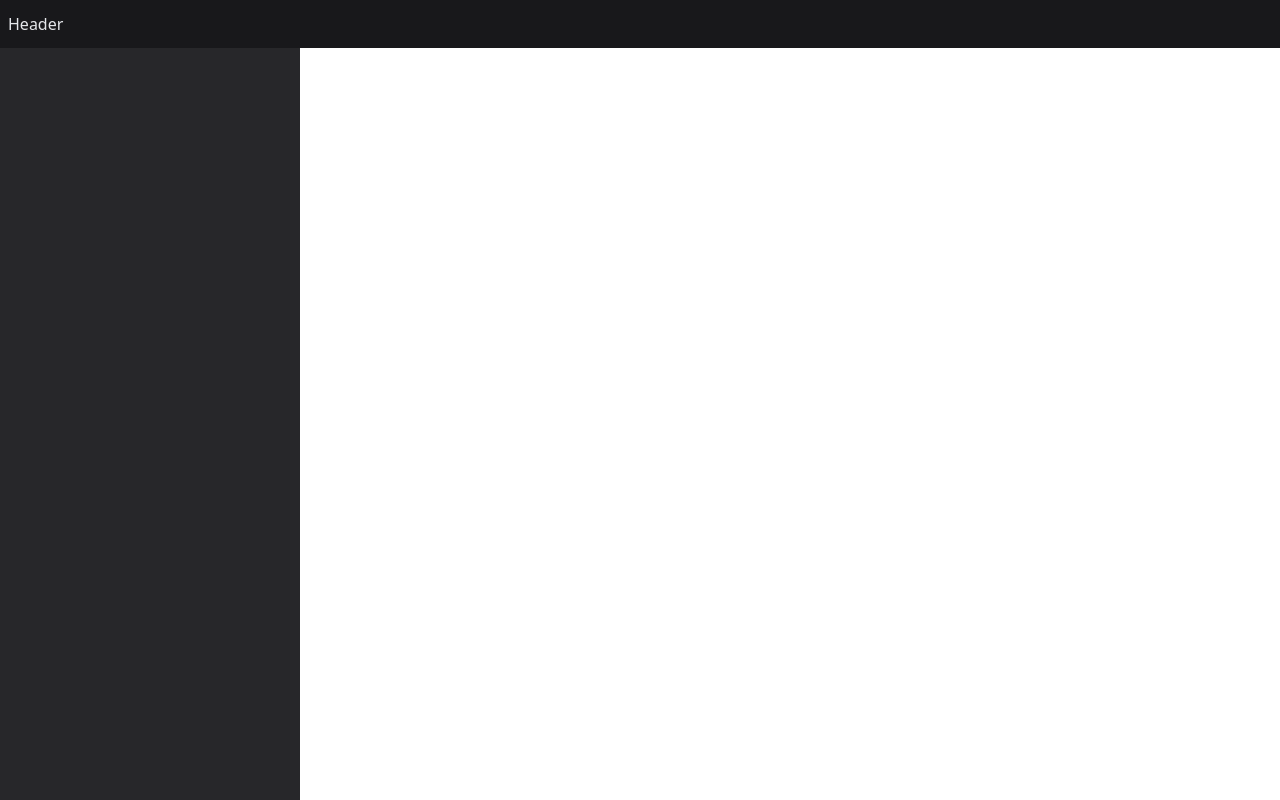
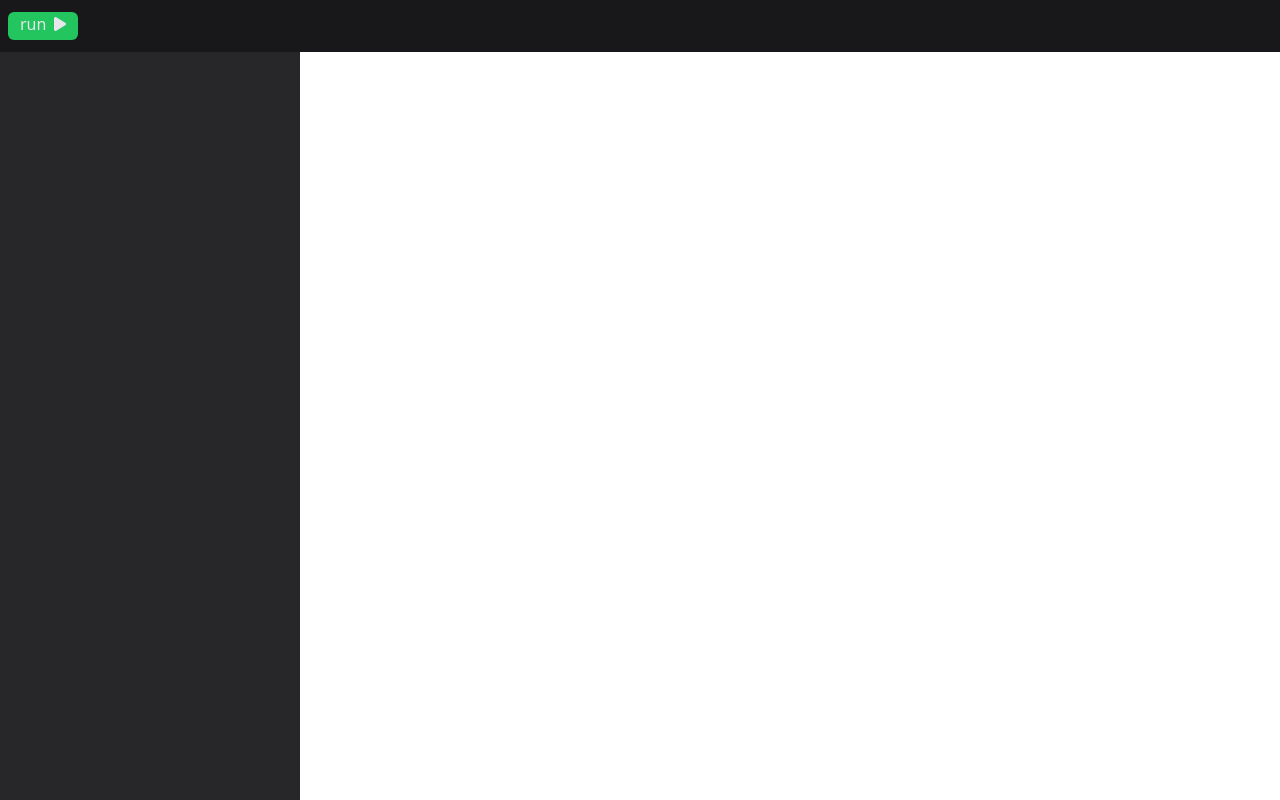
Before and after one commit to sina-byn/online-code-editor, a React (Vite) app: page / in a window 1280 px wide. Built offline with nearby package versions, Linux system fonts and the light colour scheme.

Commit message:
run button added to header

```diff
--- a/src/App.tsx
+++ b/src/App.tsx
@@ -1,22 +1,37 @@
+import { useRef } from 'react';
+
+// * icons
+import { FontAwesomeIcon } from '@fortawesome/react-fontawesome';
+import { faPlay } from '@fortawesome/free-solid-svg-icons';
+
 // * components
 import Header from './components/Header';
 import EditorsPane from './components/EditorsPane';
+import Button from './components/ui/Button';
 
 const App = () => {
+  const iframeRef = useRef<HTMLIFrameElement>(null);
+
   return (
     <div className='app-container flex flex-col h-screen w-screen overflow-hidden'>
       <Header>
-        <span className='text-gray-200'>Header</span>
+        <Button
+          onClick={() => null}
+          className='bg-green-500 text-gray-200 gap-x-2 hover:bg-green-600'
+        >
+          run
+          <FontAwesomeIcon icon={faPlay} />
+        </Button>
       </Header>
       <main className='flex h-full'>
         <EditorsPane />
         {/* Resizer goes here */}
         <section className='preview-pane w-full flex flex-col'>
           <iframe
-            ref={null}
             width='100%'
             height='100%'
             title='output'
+            ref={iframeRef}
             frameBorder='0'
             sandbox='allow-scripts allow-modals allow-same-origin'
           />
--- /dev/null
+++ b/src/components/ui/Button.tsx
@@ -0,0 +1,22 @@
+import { FC, ReactNode, MouseEventHandler } from 'react';
+
+// * interfaces
+interface ButtonProps {
+  onClick: MouseEventHandler<HTMLButtonElement>;
+  children: ReactNode;
+  className?: string;
+}
+
+const Button: FC<ButtonProps> = ({ onClick, children, className }) => {
+  return (
+    <button
+      type='button'
+      onClick={onClick}
+      className={`flex items-center rounded-md transition-transform duration-100 pb-1 px-3 active:scale-95 outline-0 ${className}`}
+    >
+      {children}
+    </button>
+  );
+};
+
+export default Button;
```
